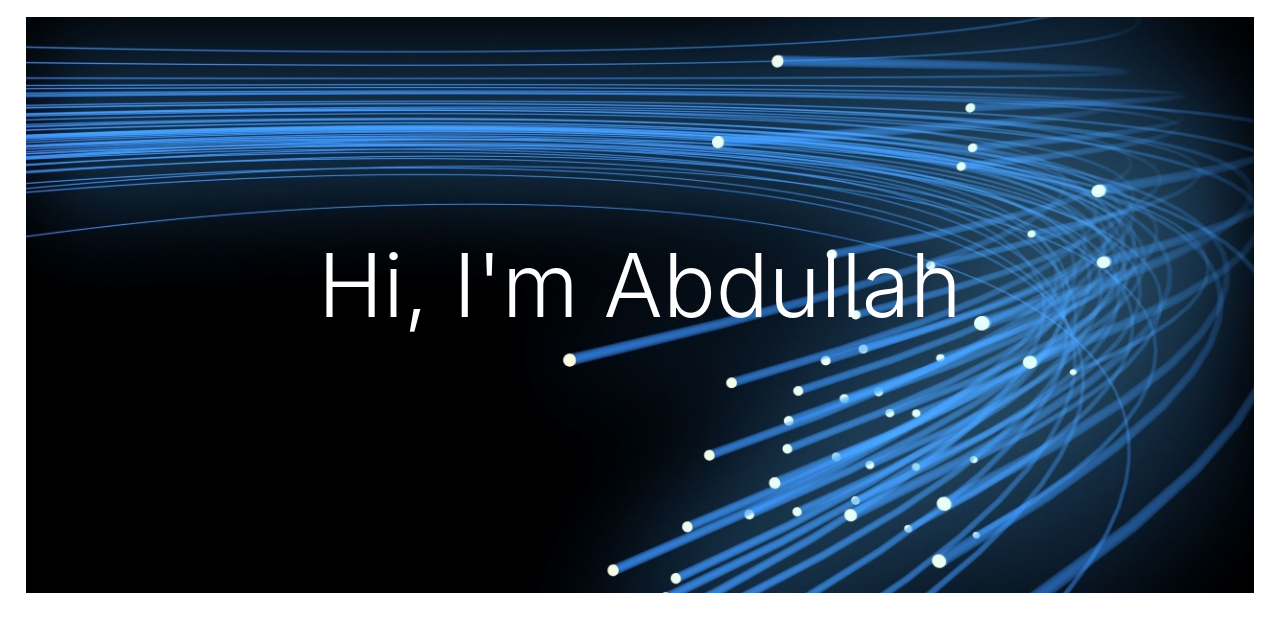
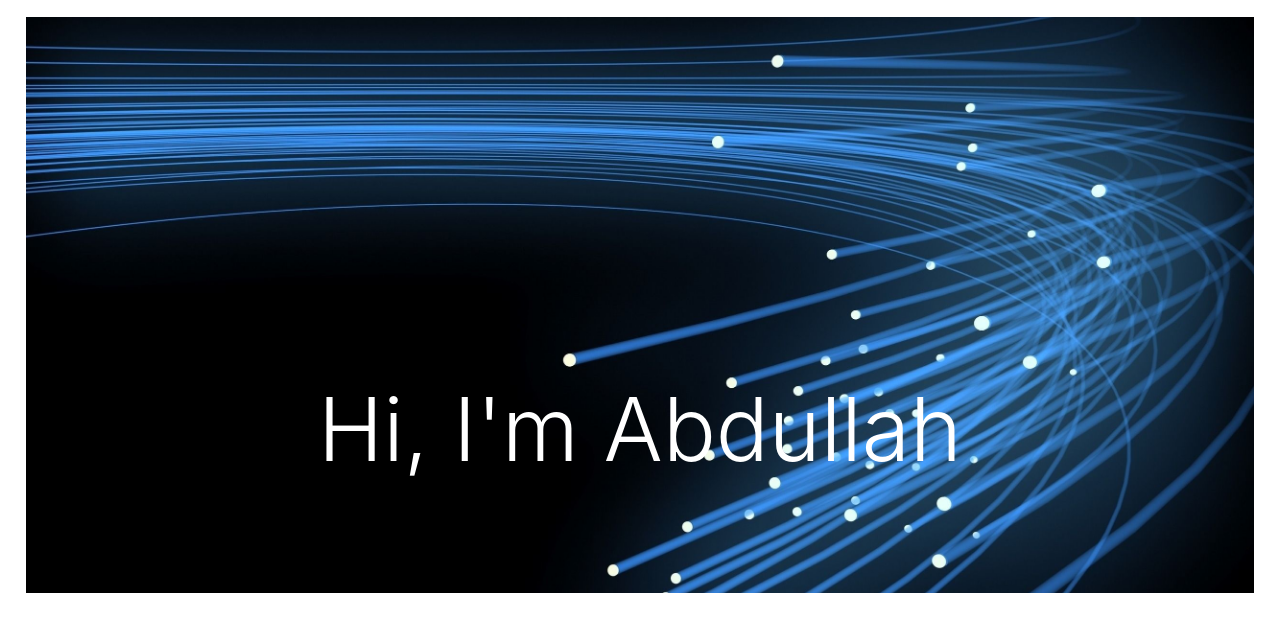
Before and after one commit to future4tech/future_tech, a plain HTML site: page MyWebsite/index.html in a window 1280 px wide. Shown: the part 65-696 px from the top of the page. Drawn offline with Linux system fonts and the light colour scheme.

Commit message:
Update sheet.css

```diff
--- a/MyWebsite/css/sheet.css
+++ b/MyWebsite/css/sheet.css
@@ -22,5 +22,5 @@
 
 }
 .content h1{
-	margin: 2rem 0;
+	margin: 2em 0;
 }
```
